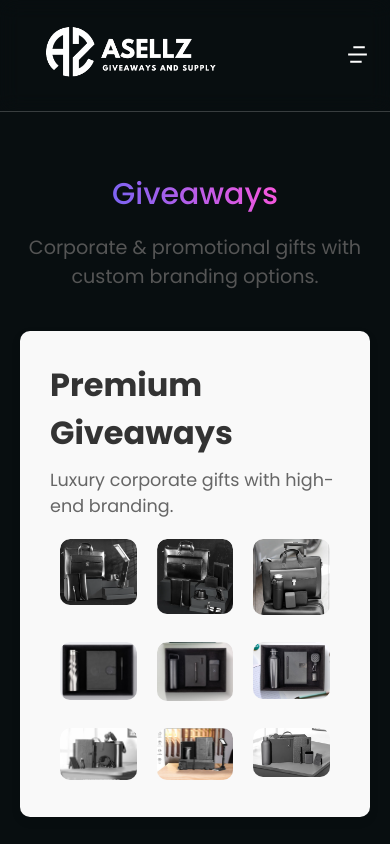
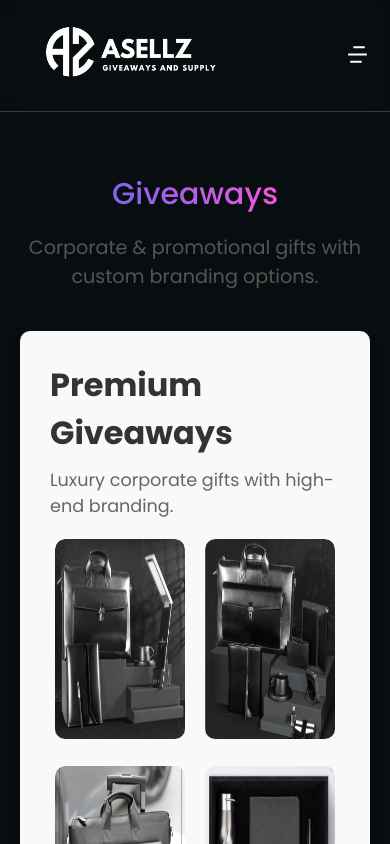
Before and after one commit to Shou1SHADY/Asselz, a Next.js app: page /expertise/1 in a window 390 px wide. Shown: the top 844 px of the page. Built offline with nearby package versions, Linux system fonts and the light colour scheme.

Commit message:
fix size

```diff
--- a/styles/Giveaways.module.scss
+++ b/styles/Giveaways.module.scss
@@ -66,8 +66,8 @@
 /* Medium screens (tablets: 768px - 1024px) */
 @media screen and (max-width: 1024px) {
   .imageWrapper {
-    flex: 0 0 calc(50% - 15px); /* 2 images per row */
-    max-width: calc(50% - 15px);
+    flex: 0 0 calc(50% - 15px) !important; /* 2 images per row */
+    max-width: calc(50% - 15px) !important;
   }
 }
 
@@ -78,7 +78,16 @@
   }
 
   .imageWrapper {
-    flex: 0 0 100%; /* Full width for mobile */
+    // width: 200px;
+
+    flex: 1 1 100%; /* Full width for mobile */
+    flex-basis: 100% !important;
     max-width: 100%;
+    img {
+      width: 100% !important;
+      height: 200px !important;
+      // height: 100%;
+      // border-radius: 100px;
+    }
   }
 }
```
